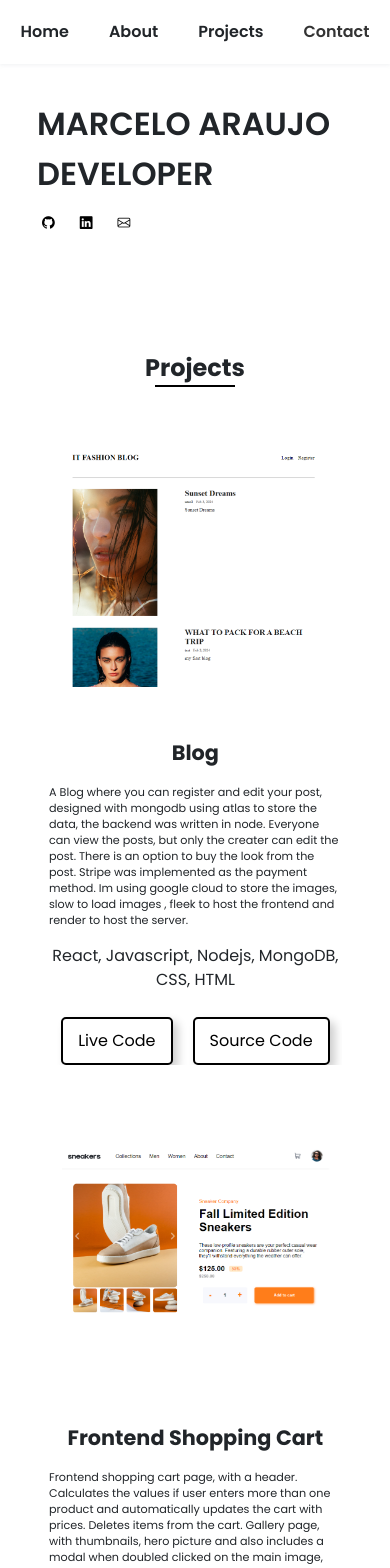
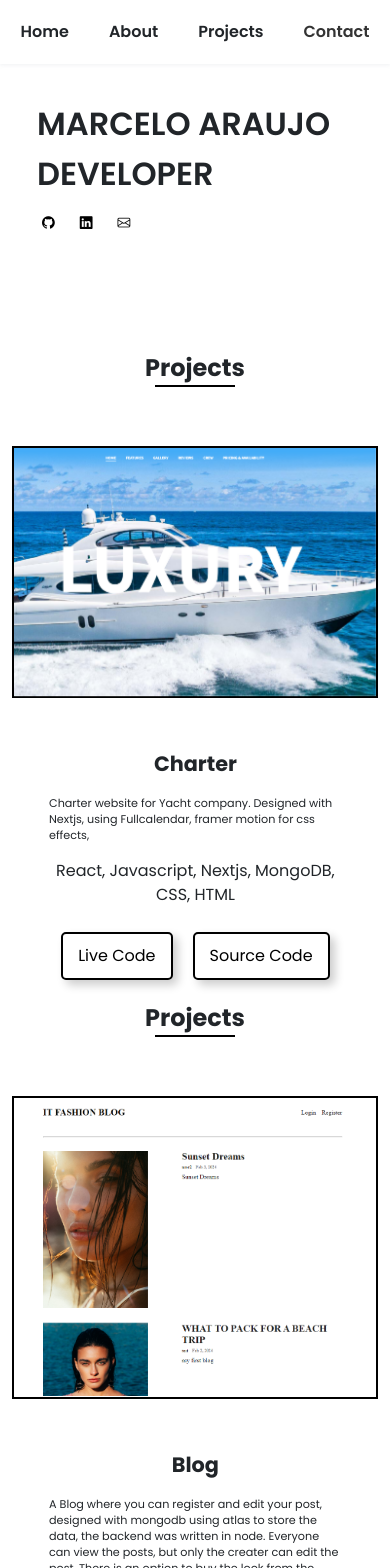
Before and after one commit to marceloaraujodev/marceloaraujodev, a React (Vite) app: page / in a window 390 px wide. Shown: the top 1568 px of the page. Built offline with nearby package versions, Linux system fonts and the light colour scheme.

Commit message:
charter project

```diff
--- a/src/App.css
+++ b/src/App.css
@@ -52,8 +52,6 @@
   }
 }
 
-
-
 body {
   box-sizing: border-box;
   font-family: 'Poppins', sans-serif;
@@ -62,7 +60,7 @@ body {
   min-height: 100vh;
 }
 
-.overlay{
+.overlay {
   position: fixed;
   top: 0;
   left: 0;
@@ -71,7 +69,7 @@ body {
   background-color: rgba(0, 0, 0, 0.5);
   z-index: 999;
 }
-dialog{
+dialog {
   position: fixed;
   top: 50%;
   left: 50%;
@@ -84,10 +82,10 @@ dialog{
   padding: 20px;
   z-index: 1000;
 }
-.modal-content{
+.modal-content {
   position: relative;
 }
-.btnModal{
+.btnModal {
   position: absolute;
   top: -55px;
   right: -20px;
@@ -119,7 +117,7 @@ dialog{
   z-index: 200;
   background-color: rgb(255, 255, 255);
 }
-.small-menu{
+.small-menu {
   display: none;
 }
 .logo {
@@ -145,7 +143,7 @@ dialog{
   width: 100%;
   overflow-x: hidden;
 }
-.nav_item a::after{
+.nav_item a::after {
   content: '';
   width: 100%;
   height: 2px;
@@ -155,16 +153,16 @@ dialog{
   position: absolute;
   transform-origin: bottom right;
   transform: scaleX(0);
-  transition: transform .5s ease ;
+  transition: transform 0.5s ease;
 }
-.nav_item a:hover::after{
+.nav_item a:hover::after {
   transform-origin: bottom left;
   transform: scaleX(1);
 }
-section{
+section {
   padding-bottom: 100px;
 }
-main{
+main {
   display: flex;
   flex-direction: column;
   align-items: center;
@@ -180,13 +178,13 @@ main{
   animation: 1.5s cubic-bezier(0.39, 0.575, 0.565, 1) 0s 1 normal both running
     fade-in-right;
 }
-.home{
+.home {
   width: 100%;
   perspective: 500px;
   height: 700px;
   overflow-x: hidden;
 }
-.about-container{
+.about-container {
   position: relative;
   display: flex;
   justify-content: center;
@@ -194,11 +192,11 @@ main{
   flex-direction: column;
   opacity: 0;
 }
-.about{
+.about {
   width: 60%;
   margin-top: 80px;
 }
-.about-title{
+.about-title {
   font-size: 1.5rem;
   font-weight: bold;
   text-align: center;
@@ -207,7 +205,7 @@ main{
   left: auto;
 }
 
-.about-title::after{
+.about-title::after {
   content: '';
   position: absolute;
   bottom: -1px;
@@ -216,18 +214,18 @@ main{
   width: 80%;
   background-color: black;
 }
-.about ul li{
+.about ul li {
   line-height: 2rem;
   letter-spacing: 1px;
 }
-.about-img-container{
+.about-img-container {
   margin-bottom: 80px;
 }
-.resume-container{
+.resume-container {
   position: relative;
   opacity: 0;
 }
-.resume{
+.resume {
   margin-bottom: 200px;
 }
 .title {
@@ -244,7 +242,6 @@ main{
   position: absolute;
   top: 330px;
   left: 50px;
-
 }
 .social-media {
   padding-right: 30px;
@@ -256,7 +253,7 @@ main{
   cursor: pointer;
   color: black;
 }
-.photo{
+.photo {
   position: absolute;
   width: 400px;
   height: 400px;
@@ -268,20 +265,20 @@ main{
   animation: 1.9s cubic-bezier(0.39, 0.575, 0.565, 1) 0s 1 normal both running
     fade-in;
 }
-.photo:hover{
+.photo:hover {
   transform: translateZ(10px);
 }
 
-.project-title{
+.project-title {
   font-size: 1.5rem;
   font-weight: bold;
   position: relative;
 }
-.animated5{
+.animated5 {
   animation: 1.9s cubic-bezier(0.39, 0.575, 0.565, 1) 0s 1 normal both running
     fade-in;
 }
-.project-title::after{
+.project-title::after {
   content: '';
   position: absolute;
   bottom: -1px;
@@ -290,23 +287,26 @@ main{
   width: 80%;
   background-color: black;
 }
-.projects{
+.projects {
   margin-top: 60px;
   width: 100%;
   display: flex;
   gap: 50px;
   overflow-x: hidden;
 }
-.projects-images{
+.project-image-container{
+  border: 2px solid black;
+}
+.projects-images {
   width: 500px;
   transform: translateX(-500px) translateZ(0);
 }
-.animated3{
+.animated3 {
   animation: fade-left 1s linear forwards;
 }
 @keyframes fade-left {
   from {
-    transform: scale(.8) translateX(-30%);
+    transform: scale(0.8) translateX(-30%);
     opacity: 0;
   }
   to {
@@ -315,18 +315,17 @@ main{
   }
 }
 
-.projects-info{
+.projects-info {
   flex-direction: column;
-  justify-content: space-between;
+  justify-content: space-around;
   display: flex;
-  overflow-x: hidden; /* Prevent horizontal overflow */
 }
-.animated4{
+.animated4 {
   animation: fade-right 1s linear forwards;
 }
 @keyframes fade-right {
   from {
-    transform: scale(.8) translateX(30%);
+    transform: scale(0.8) translateX(30%);
     opacity: 0;
   }
   to {
@@ -334,24 +333,24 @@ main{
     opacity: 1;
   }
 }
-.projects-item-title{
+.projects-item-title {
   font-weight: bold;
   font-size: 1.3rem;
 }
-.projects-description{
+.projects-description {
   line-height: 1.7rem;
 }
-.projects-langagues{
+.projects-langagues {
   text-align: center;
 }
-.btn-container{
+.btn-container {
   display: flex;
   align-items: center;
   justify-content: center;
   gap: 20px;
   margin-top: 25px;
 }
-.projectBtn{
+.projectBtn {
   border: 2px solid black;
   border-radius: 5px;
   background-color: white;
@@ -359,26 +358,27 @@ main{
   box-shadow: 5px 5px 10px rgba(0, 0, 0, 0.2);
   transition: transform 1s ease;
 }
-.projectBtn a{
+.projectBtn a {
   text-decoration: none;
   color: black;
 }
-.projectBtn:hover{
+.projectBtn:hover {
   background-color: black;
   color: white;
   transform: scale(1.1) translateZ(7px);
 }
-.projectBtn:hover a{
+.projectBtn:hover a {
   color: white;
 }
-.about-images{
+.about-images {
   width: 200px;
   height: 200px;
   object-fit: cover;
   margin-right: 10px;
   margin-top: 30px;
+  cursor: pointer;
 }
-footer{
+footer {
   display: flex;
   justify-content: space-around;
   flex-direction: column;
@@ -388,26 +388,25 @@ footer{
   width: 100%;
   padding-bottom: 20px;
   margin-top: auto;
-
 }
-.footer-title{
+.footer-title {
   font-size: 1.5rem;
   font-weight: 600;
 }
-.footerSocial i{
+.footerSocial i {
   margin-right: 10px;
 }
-.social-media-footer{
+.social-media-footer {
   font-size: 1.5rem;
   cursor: pointer;
   color: black;
 }
 
-.animated{
+.animated {
   animation: fade 1.5s linear forwards;
   opacity: 1;
 }
-.animated2{
+.animated2 {
   animation: fade 1.5s linear forwards;
 }
 @keyframes fade {
@@ -420,12 +419,20 @@ footer{
     opacity: 1;
   }
 }
-
+@media (max-width: 1600px) {
+  .photo {
+    right: -5%;
+    top: 170px;
+}
+}
+@media (max-width: 998px) {
+  .photo {
+    display: none;
+}
+}
 
 @media (max-width: 768px) {
-
-
-  section{
+  section {
     padding-bottom: 20px;
   }
   main {
@@ -437,11 +444,88 @@ footer{
     height: 300px;
     margin-bottom: 150px;
   }
-  .photo{
+  /* .photo {
     width: 180px;
     height: 180px;
-    right: 45px;
+    right: -3%;
     top: 130px;
+  } */
+  .name {
+    font-size: 2rem;
+    top: 100px;
+    left: 25px;
+  }
+  .title {
+    font-size: 2rem;
+    top: 150px;
+    left: 25px;
+  }
+  .social {
+    top: 210px;
+    left: 25px;
+  }
+  .social-media {
+    padding-right: 20px;
+    font-size: 0.8rem;
+    padding-left: 5px;
+  }
+  .projects {
+    margin-top: 60px;
+    width: 100%;
+    display: flex;
+    flex-direction: column;
+    align-items: center;
+    gap: 50px;
+  }
+  .projects-item-title {
+    text-align: center;
+  }
+  .project-image-container {
+    display: flex;
+    justify-content: center;
+  }
+  .projects-images {
+    width: 100%;
+    object-fit: cover;
+  }
+  .projects-info {
+    width: 80%;
+  }
+  .projects-description {
+    font-size: 0.7rem;
+    line-height: 1rem;
+  }
+  .about-container {
+    margin-top: 100px;
+  }
+  .about {
+    width: 80%;
+  }
+  .about-img-container {
+    display: flex;
+    justify-content: center;
+    flex-direction: column;
+  }
+
+  .resume {
+    margin-bottom: 100px;
+  }
+}
+@media (max-width: 430px) {
+  .nav_item {
+    padding: 20px;
+  }
+  section {
+    padding-bottom: 20px;
+  }
+  main {
+    margin: 0;
+    padding: 0;
+  }
+  .home {
+    width: 100%;
+    height: 300px;
+    margin-bottom: 50px;
   }
   .name {
     font-size: 2rem;
@@ -461,7 +545,6 @@ footer{
     padding-right: 20px;
     font-size: 0.8rem;
     padding-left: 5px;
-
   }
   .projects {
     margin-top: 60px;
@@ -474,20 +557,20 @@ footer{
   .projects-item-title {
     text-align: center;
   }
-  .project-image-container{
+  .project-image-container {
     display: flex;
     justify-content: center;
   }
-  .projects-images{
-  width: 80%;
+  .projects-images {
+    width: 100%;
+    object-fit: cover;
   }
   .projects-info {
     width: 80%;
   }
-  .projects-description{
+  .projects-description {
     font-size: 0.7rem;
     line-height: 1rem;
-
   }
   .about-container {
     margin-top: 100px;
@@ -504,92 +587,4 @@ footer{
   .resume {
     margin-bottom: 100px;
   }
-
 }
-@media (max-width: 430px) {
-
-  .nav_item {
-    padding: 20px;
-  }
-  section{
-    padding-bottom: 20px;
-  }
-  main {
-    margin: 0;
-    padding: 0;
-  }
-  .home {
-    width: 100%;
-    height: 300px;
-    margin-bottom: 50px;
-  }
-  .photo{
-    /* width: 250px;
-    height: 250px;
-    right: 5px;
-    top: 30px; */
-    display: none;
-  }
-  .name {
-    font-size: 2rem;
-    top: 100px;
-    left: 25px;
-  }
-  .title {
-    font-size: 2rem;
-    top: 150px;
-    left: 25px;
-  }
-  .social {
-    top: 210px;
-    left: 25px;
-  }
-  .social-media {
-    padding-right: 20px;
-    font-size: 0.8rem;
-    padding-left: 5px;
-
-  }
-  .projects {
-  margin-top: 60px;
-  width: 100%;
-  display: flex;
-  flex-direction: column;
-  align-items: center;
-  gap: 50px;
-  }
-  .projects-item-title {
-  text-align: center;
-  }
-  .project-image-container{
-  display: flex;
-  justify-content: center;
-  }
-  .projects-images{
-  width: 80%;
-  }
-  .projects-info {
-  width: 80%;
-  }
-  .projects-description{
-  font-size: 0.7rem;
-  line-height: 1rem;
-
-  }
-  .about-container {
-  margin-top: 100px;
-  }
-  .about {
-  width: 80%;
-  }
-  .about-img-container {
-  display: flex;
-  justify-content: center;
-  flex-direction: column;
-  }
-
-  .resume {
-  margin-bottom: 100px;
-  }
-
-}
--- a/src/App.jsx
+++ b/src/App.jsx
@@ -7,6 +7,7 @@ import BlogProject from './components/BlogProject';
 import ShopCartProject from './components/ShopCartProject';
 import FipeProject from './components/FipeProject';
 import './App.css';
+import CharterBoats from './components/CharterBoats';
 
 
 
@@ -18,6 +19,7 @@ function App() {
         <Nav />
         <main>
           <Home />
+          <CharterBoats />
           <BlogProject />
           <ShopCartProject />
           <FipeProject />
--- /dev/null
+++ b/src/components/CharterBoats.jsx
@@ -0,0 +1,39 @@
+import Button from './Button';
+import useIntersectionObserver from './useIntersectionObserver';
+
+export default function CharterBoats() {
+  const {
+    blogRefImg,
+    inViewBlogImg,
+    blogRefInfo,
+    inViewBlogInfo,
+    titleRef,
+    inViewTitle
+
+  } = useIntersectionObserver();
+
+  return (
+    <>
+    <div className={`project-title ${inViewTitle ? 'animated5' : ''}`}  id='projects' ref={titleRef}>Projects</div>
+    <section className={`projects`}>
+    <div className='project-image-container'>
+      <img
+        ref={blogRefImg}
+        className={`projects-images ${inViewBlogImg ? 'animated3' : ''} `}
+        src={`/charterBoats.png`}
+        alt="project image"
+      />
+    </div>
+    <div className={`projects-info ${inViewBlogInfo ? 'animated4' : ''}`} ref={blogRefInfo}>
+      <p className="projects-item-title">Charter</p>
+      <p className="projects-description">Charter website for Yacht company. Designed with Nextjs, using Fullcalendar, framer motion for css effects, </p>
+      <div className="projects-langagues">React, Javascript, Nextjs, MongoDB, CSS, HTML</div>
+      <div className="btn-container">
+        <Button text='Live Code' href="https://charter-d8sj736z8-marcelos-projects-223123de.vercel.app/" />
+        <Button text="Source Code" href="https://github.com/marceloaraujodev/charter" />
+      </div>
+    </div>
+    </section>
+    </>
+  )
+}
```
Also changed, not shown: public/charterBoats.png (added). Lines whose indentation alone changed are shown as unchanged.
